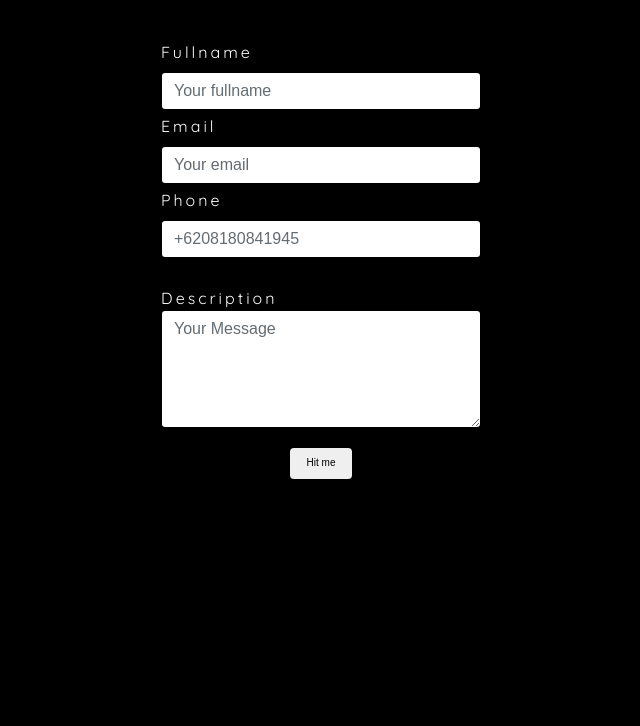
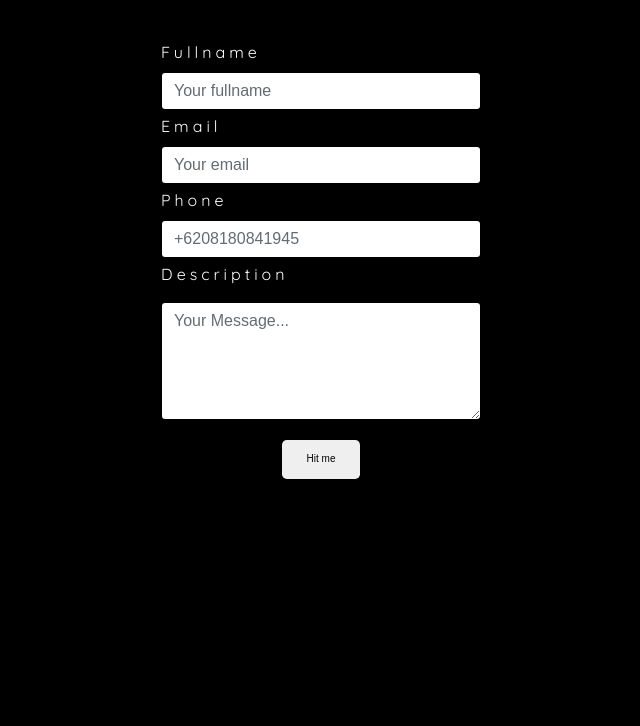
Before and after one commit to ferryal/ferryal.github.io, a plain HTML site: page form.html in a window 1280 px wide. Shown: the top 726 px of the page, without its empty margins (319-959 px from the left). Drawn offline with nearby package versions, Linux system fonts and the light colour scheme; a web font is replaced by a local one.

Commit message:
update minor form.html

```diff
--- a/form.html
+++ b/form.html
@@ -37,11 +37,11 @@
         </div>
       </div>
       <div class="form-message">
-        <br>Description
-        <textarea class="form-control" name="name" rows="5" cols="30" placeholder="Your Message"></textarea>
+        <p>Description</p>
+        <textarea class="form-control" name="name" rows="5" cols="30" placeholder="Your Message..."></textarea>
       </div>
       <div class="form-button">
-        <button class="btn btn-outline-light" type="button" name="button">Hit me</button>
+        <button class="btn btn-outline-light btn-lg" type="button" name="button">Hit me</button>
       </div>
     </form>
   </div>
--- a/index.css
+++ b/index.css
@@ -293,5 +293,5 @@ nav {
 
 .form-message {
   font-family: 'Quicksand', cursive;
-  letter-spacing: 3px;
+  letter-spacing: 4px;
 }
```
